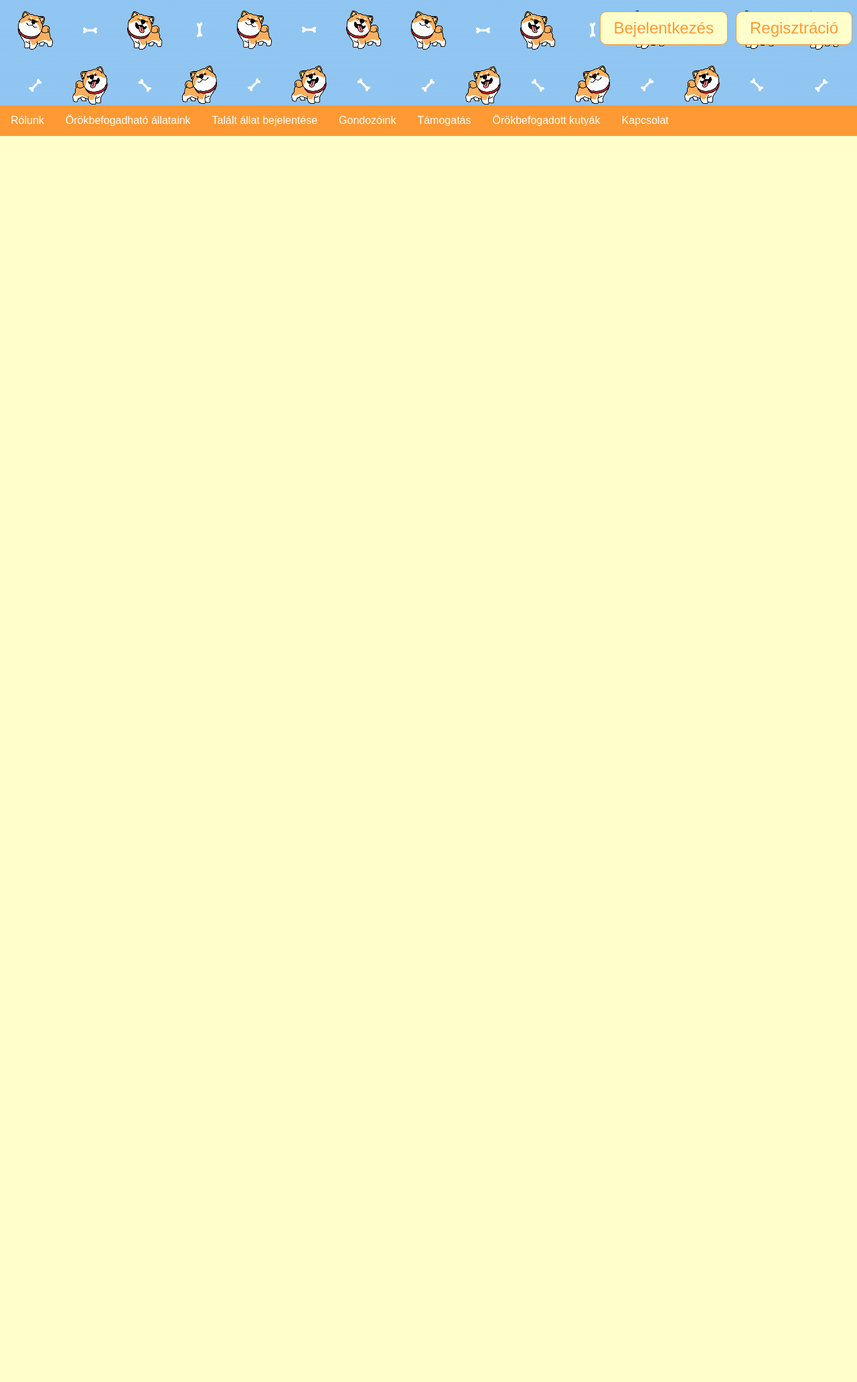
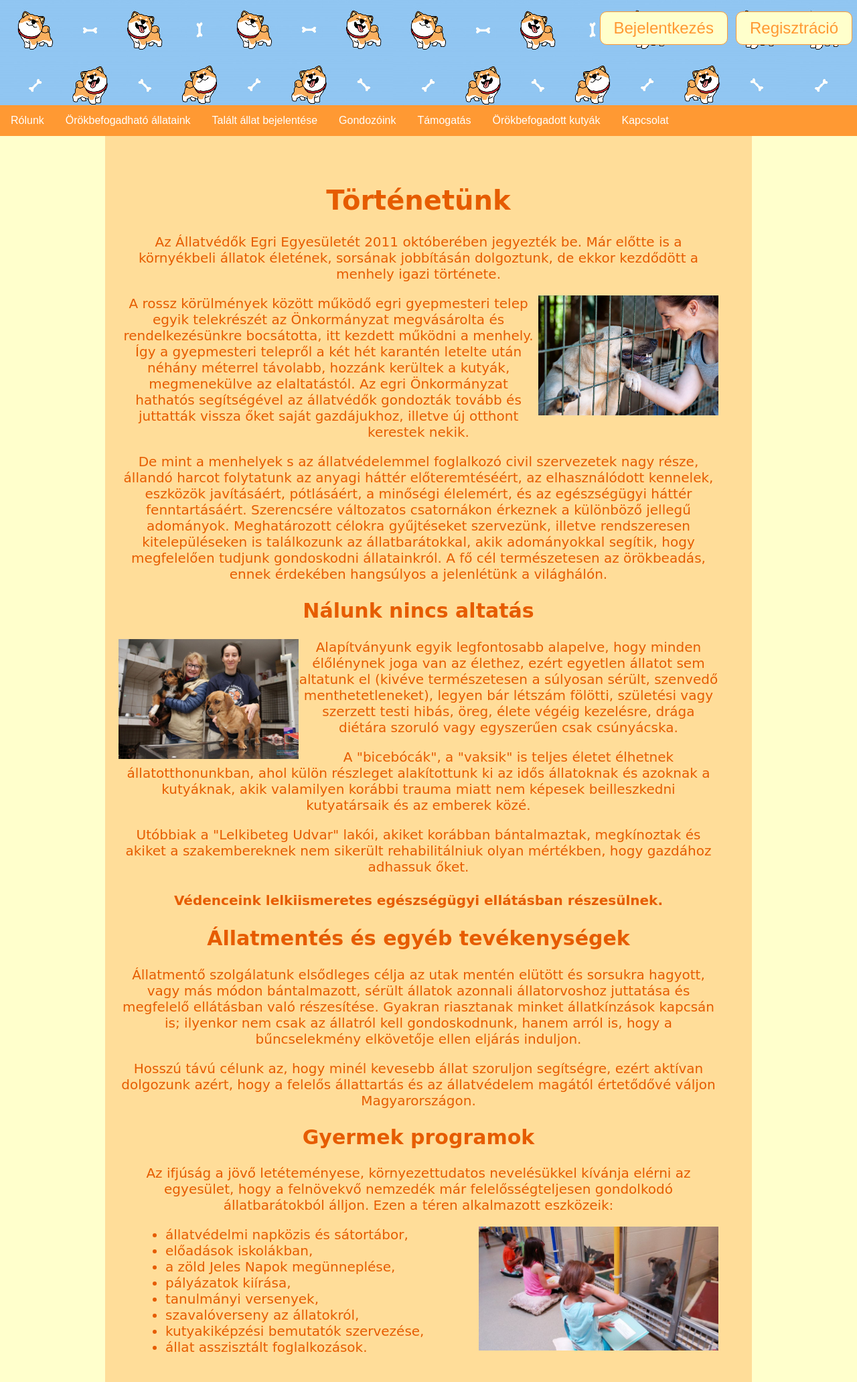
Before and after one commit to drq0tq/RFT, a PHP site: page /rolunk.php in a window 1280 px wide. Shown: the whole page at 67% size. Before the commit the page ends 203 px from the top, so only its background shows below. Run offline with PHP 8.4, Linux system fonts and the light colour scheme.

Commit message:
Rólunk oldal, Css fájl létrehozása, stílus elemek css fájlba rendezése

```diff
--- /dev/null
+++ b/CSS/app.css
@@ -0,0 +1,72 @@
+h1{
+    margin-top: 53px;
+}
+body
+{
+   color:#e65c00;
+
+}
+p{
+    font-size: 20px;
+}
+form {
+    width: 70%;
+    padding: 20px 50px 20px 20px;
+    margin-bottom: auto;
+    margin-left: auto;
+    margin-right: auto;
+    font-family: cursive;
+    background-color:#ffdd99;
+}
+.navbar {
+    overflow: hidden;
+    background-color: #ff9933;
+    font-size: 20px;
+}
+
+  .navbar a {
+    float: left;
+    font-size: 16px;
+    color: white;
+    text-align: center;
+    padding: 14px 16px;
+    text-decoration: none;
+  }
+  .navbar a:hover{
+    background-color: #ffcc66;
+  }
+  #Fejlec{
+      height: 157px;
+      background-image: url(../hatter.jpg);
+      cursor:default;
+      text-align:right;
+      }
+  #bejel,#reg{
+      background:#ffffcc;
+      color:#ff9933;
+      border: 1px solid #ff9933;
+      padding: 10px 20px;
+      font-size: 24px;
+      cursor:pointer;
+      border-radius:10px;
+  }
+  #bejel:hover,
+  #reg:hover {
+      background:#ff9933;
+      color:#fff;
+      border: 1px solid #fff;
+      padding: 10px 20px;
+      font-size: 24px;
+      cursor:pointer;
+      border-radius:10px;
+  }
+  body #bejelentkezes{
+    margin-top: 10px;
+  }
+  body #bejelentkezes td{
+      padding:5px;
+  }
+  .lista{
+      text-align: left;
+      margin-left: 30px;
+  }
--- a/index.php
+++ b/index.php
@@ -3,72 +3,19 @@ require_once 'connect.php';
 
 ?>
 <!DOCTYPE html>
-<html>
+<html lang="hu">
 <head>
+<meta charset="UTF-8">
+<link rel="stylesheet" href="css/app.css" ?>
 <style>
-
 body {
    font-family: Arial, Helvetica, sans-serif;
     margin: 0;
     background: #ffffcc;
     font-size: 20px;
 }
-
-.navbar {
-  overflow: hidden;
-  background-color: #ff9933;
-    font-size: 20px;
-    }
-
-.navbar a {
-  float: left;
-  font-size: 16px;
-  color: white;
-  text-align: center;
-  padding: 14px 16px;
-  text-decoration: none;
-}
-
-
-.navbar a:hover{
-  background-color: #ffcc66;
-}
-
-
-    #Fejlec{
-	height: 157px;
-background-image: url(hatter.jpg);
-	cursor:default;
-	text-align:right;
-    }
- #bejel,#reg{
-	background:#ffffcc;
-	color:#ff9933;
-	border: 1px solid #ff9933;
-	padding: 10px 20px;
-	font-size: 24px;
-	cursor:pointer;
-	border-radius:10px;
-
-
-
-}
-#bejel:hover,
-    #reg:hover {
-	background:#ff9933;
-	color:#fff;
-	border: 1px solid #fff;
-	padding: 10px 20px;
-	font-size: 24px;
-	cursor:pointer;
-	border-radius:10px;
-
-
-
-}
-    body #bejelentkezes{
-
-        margin-top: 10px;
+body #bejelentkezes{
+  margin-top: 10px;
 }
 body #bejelentkezes td{
 	padding:5px;
@@ -86,8 +33,8 @@ body #bejelentkezes td{
   <a href="allatok.php">Örökbefogadható állataink</a>
   <a href="talaltallat.php">Talált állat bejelentése</a>
   <a href="gondozok.php">Gondozóink</a>
-    <a href="tamogatas.php">Támogatás</a>
-    <a href="orokbefogadott.php">Örökbefogadott kutyák</a>
+  <a href="tamogatas.php">Támogatás</a>
+  <a href="orokbefogadott.php">Örökbefogadott kutyák</a>
   <a href="kapcsolat.php">Kapcsolat</a>
 </div>
 
--- a/rolunk.php
+++ b/rolunk.php
@@ -1,12 +1,49 @@
 <?php
 include 'index.php';
 ?>
-<html>
+<html lang="hu">
 <head>
-    <style>
-
-    </style>
+<meta charset="UTF-8">
+<link rel="stylesheet" href="css/app.css" ?>
 </head>
 <body>
+<form align="center">
+<h1>Történetünk</h1>
+<p>Az Állatvédők Egri Egyesületét 2011 októberében jegyezték be.
+Már előtte is a környékbeli állatok életének, sorsának jobbításán dolgoztunk, de ekkor kezdődött a menhely igazi története.</p> <img src="kutya4.jpg"  width="30%" align="right" >
+
+<p>A rossz körülmények között működő egri gyepmesteri telep egyik telekrészét az Önkormányzat megvásárolta és rendelkezésünkre bocsátotta, itt kezdett működni a menhely. Így a gyepmesteri telepről a két hét karantén letelte után néhány méterrel távolabb, hozzánk kerültek a kutyák, megmenekülve az elaltatástól. Az egri Önkormányzat hathatós segítségével az állatvédők gondozták tovább és juttatták vissza őket saját gazdájukhoz, illetve új otthont kerestek nekik.</p>
+
+<p>De mint a menhelyek s az állatvédelemmel foglalkozó civil szervezetek nagy része, állandó harcot folytatunk az anyagi háttér előteremtéséért, az elhasználódott kennelek, eszközök javításáért, pótlásáért, a minőségi élelemért, és az egészségügyi háttér fenntartásáért. Szerencsére változatos csatornákon érkeznek a különböző jellegű adományok. Meghatározott célokra gyűjtéseket szervezünk, illetve rendszeresen kitelepüléseken is találkozunk az állatbarátokkal, akik adományokkal segítik, hogy megfelelően tudjunk gondoskodni állatainkról. A fő cél természetesen az örökbeadás, ennek érdekében hangsúlyos a jelenlétünk a világhálón.</p>
+
+<h2>Nálunk nincs altatás</h2>
+
+<p><img src="kutya5.jpg"  width="30%" align="left" > Alapítványunk egyik legfontosabb alapelve, hogy minden élőlénynek joga van az élethez, ezért egyetlen állatot sem altatunk el (kivéve természetesen a súlyosan sérült, szenvedő menthetetleneket), legyen bár létszám fölötti, születési vagy szerzett testi hibás, öreg, élete végéig kezelésre, drága diétára szoruló vagy egyszerűen csak csúnyácska.</p>
+<p>A "bicebócák", a "vaksik" is teljes életet élhetnek állatotthonunkban, ahol külön részleget alakítottunk ki az idős állatoknak és azoknak a kutyáknak, akik valamilyen korábbi trauma miatt nem képesek beilleszkedni kutyatársaik és az emberek közé.</p>
+<p>Utóbbiak a "Lelkibeteg Udvar" lakói, akiket korábban bántalmaztak, megkínoztak és akiket a szakembereknek nem sikerült rehabilitálniuk olyan mértékben, hogy gazdához adhassuk őket.</p>
+
+<h4>Védenceink lelkiismeretes egészségügyi ellátásban részesülnek.</h4>
+
+<h2>Állatmentés és egyéb tevékenységek</h2>
+
+<p>Állatmentő szolgálatunk elsődleges célja az utak mentén elütött és sorsukra hagyott, vagy más módon bántalmazott, sérült állatok azonnali állatorvoshoz juttatása és megfelelő ellátásban való részesítése.
+Gyakran riasztanak minket állatkínzások kapcsán is; ilyenkor nem csak az állatról kell gondoskodnunk, hanem arról is, hogy a bűncselekmény elkövetője ellen eljárás induljon.</p>
+
+<p>Hosszú távú célunk az, hogy minél kevesebb állat szoruljon segítségre, ezért aktívan dolgozunk azért, hogy a felelős állattartás és az állatvédelem magától értetődővé váljon Magyarországon.</p>
+
+<h2>Gyermek programok</h2>
+
+<p>Az ifjúság a jövő letéteményese, környezettudatos nevelésükkel kívánja elérni az egyesület, hogy a felnövekvő nemzedék már felelősségteljesen gondolkodó állatbarátokból álljon. Ezen a téren alkalmazott eszközeik:</p> <img src="kutya6.jpg"  width="40%" align="right" >
+<ul class=lista>
+    <li>állatvédelmi napközis és sátortábor,</li>
+    <li>előadások iskolákban, </li>
+    <li>a zöld Jeles Napok megünneplése, </li>
+    <li>pályázatok kiírása, </li>
+    <li>tanulmányi versenyek, </li>
+    <li>szavalóverseny az állatokról, </li>
+    <li>kutyakiképzési bemutatók szervezése, </li>
+    <li>állat asszisztált foglalkozások.</li>
+</ul>
+</form>
 </body>
 </html>
```
Also changed, not shown: tamogatas.php (+18 -45 lines), kutya4.jpg (added), kutya5.jpg (added), kutya6.jpg (added).
